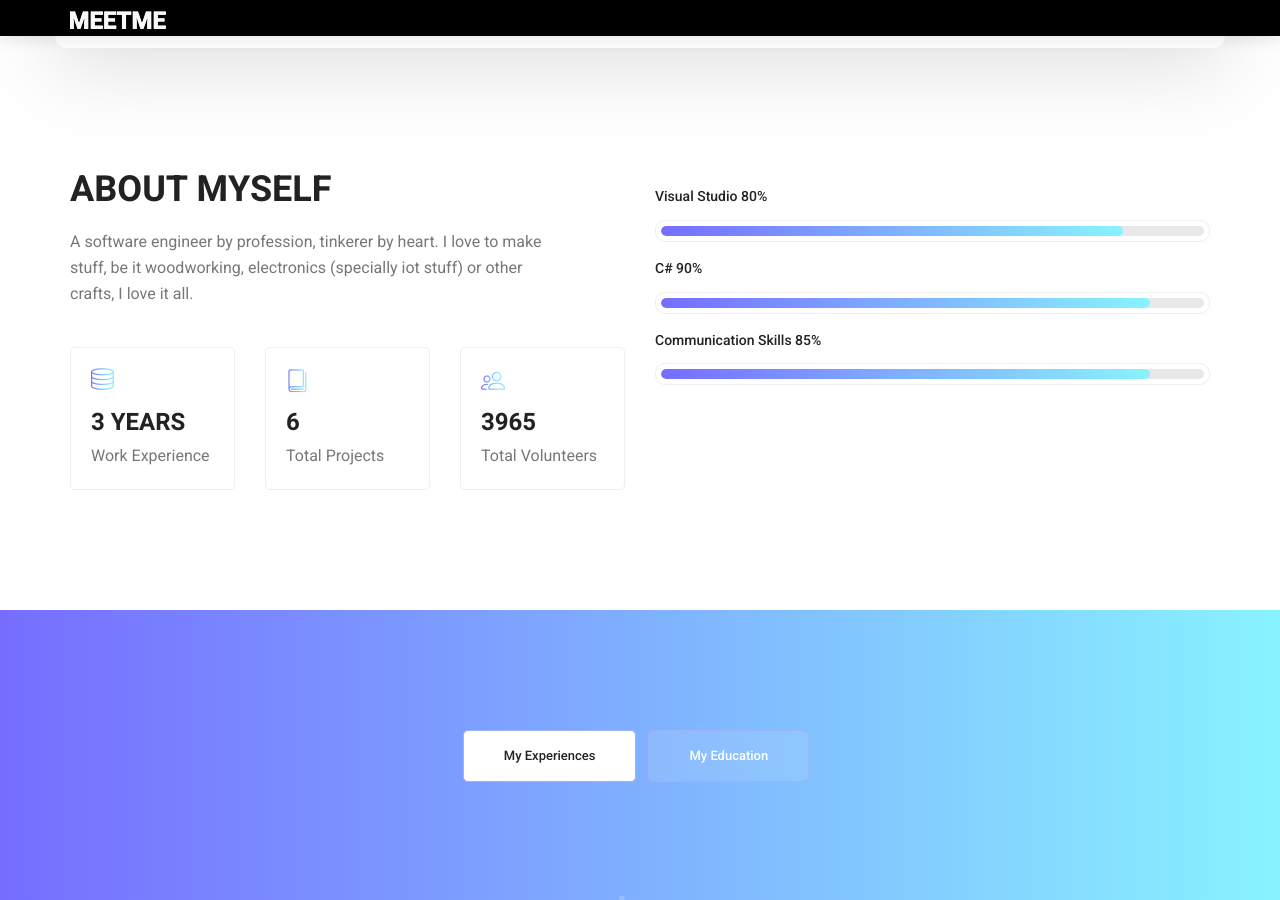
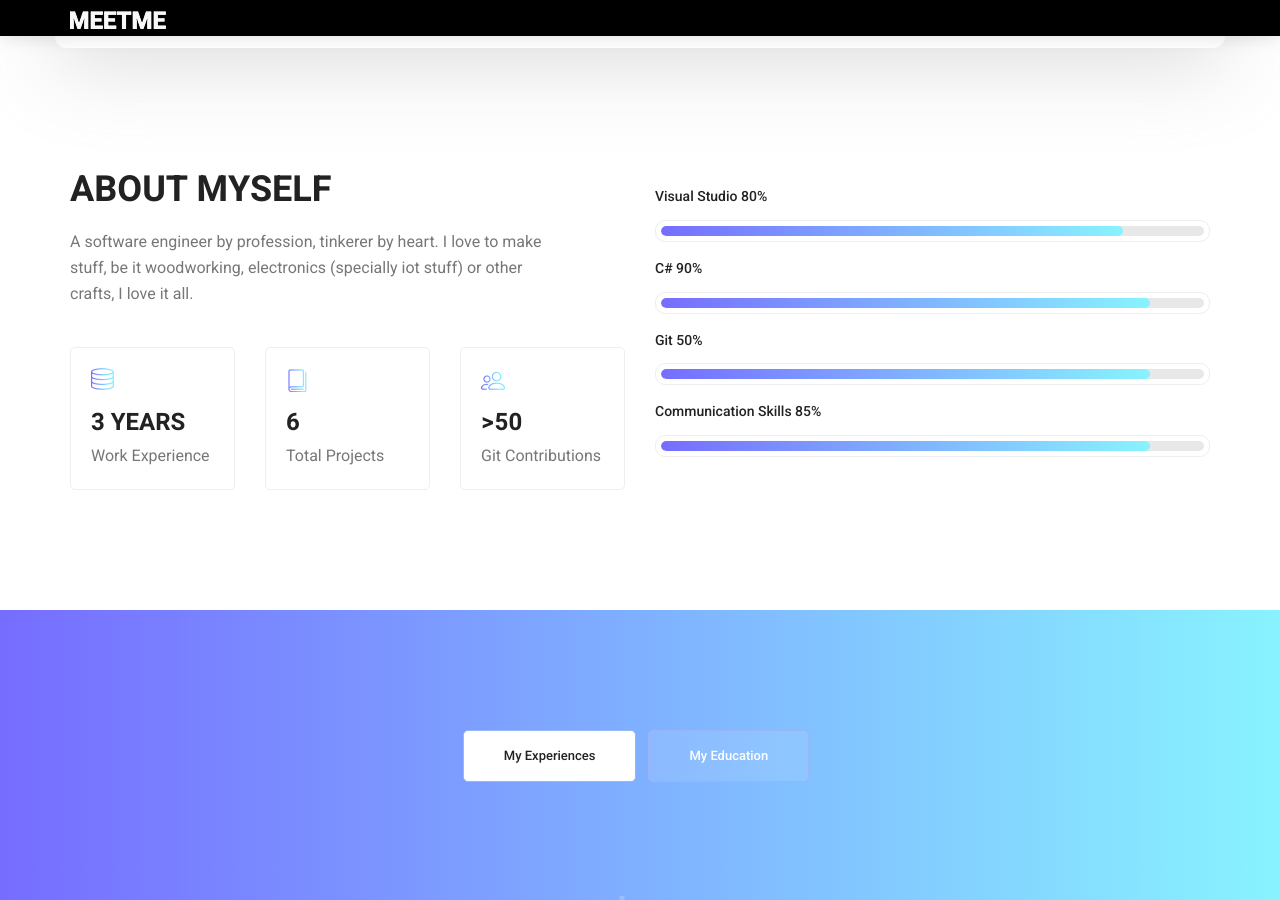
Before and after one commit to humzakhatri/humzakhatri.github.io, a Jekyll site: the page index.html, which Jekyll copies as it is, in a window 1280 px wide and 900 px high, scrolled down 912 px. Built offline with Jekyll 4.4.1, drawn with Linux system fonts in a browser that asks for light colours.

Commit message:
Added git ontributions

```diff
--- a/index.html
+++ b/index.html
@@ -127,8 +127,8 @@
         						<div class="col-md-4">
         							<div class="wel_item">
         								<i class="lnr lnr-users"></i>
-        								<h4>3965</h4>
-        								<p>Total Volunteers</p>
+        								<h4>>50</h4>
+        								<p>Git Contributions</p>
         							</div>
         						</div>
         					</div>
@@ -147,6 +147,14 @@
 								</div>
 								<div class="skill_item">
 									<h4>C# <span class="counter">90</span>%</h4>
+									<div class="progress_br">
+										<div class="progress">
+											<div class="progress-bar" role="progressbar" aria-valuenow="90" aria-valuemin="0" aria-valuemax="100"></div>
+										</div>
+									</div>
+								</div>
+								<div class="skill_item">
+									<h4>Git <span class="counter">50</span>%</h4>
 									<div class="progress_br">
 										<div class="progress">
 											<div class="progress-bar" role="progressbar" aria-valuenow="90" aria-valuemin="0" aria-valuemax="100"></div>
```
